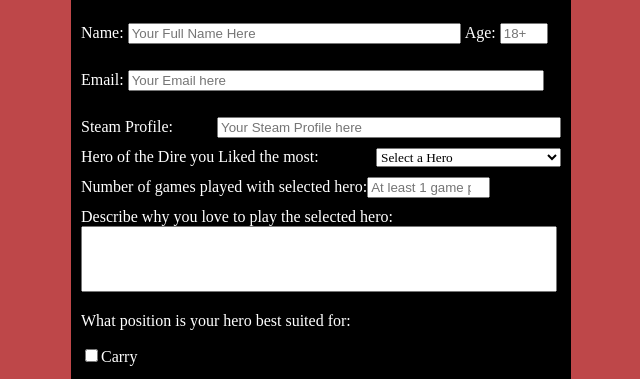
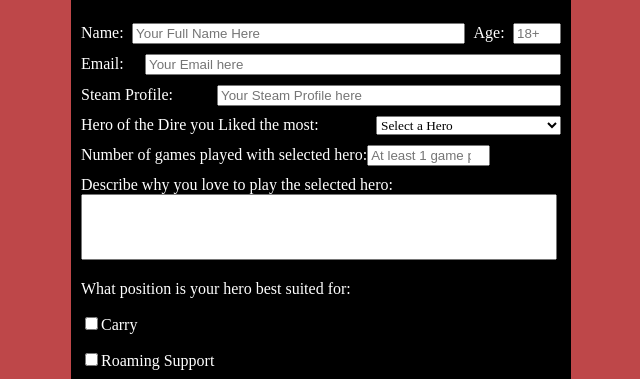
Before and after one commit to CaffeineIssues/responsive-survey-form, a plain HTML site: page index.html in a window 1280 px wide. Shown: the part 419-798 px from the top of the page, without its empty margins (319-959 px from the left). Drawn offline with Linux system fonts and the light colour scheme; a web font is replaced by a local one.

Commit message:
Update index.html

```diff
--- a/index.html
+++ b/index.html
@@ -19,12 +19,12 @@
                 <p id="description">2021 was an awesome year for Dota 2 and we would like to know which of The Dire heroes of the Dire you liked to play the most! Dont forget to fill in your steam profile to be elegible for a BIG reward.</p>
             </header>
             <form id="survey-form">
-                <p><label id="name-label" for="name">Name:</label>
+                <label id="name-label" for="name">Name:</label>
                 <input type="text" id="name" placeholder="Your Full Name Here" style="width: 325px;" required>
                 <label for="age">Age:</label>
-                <input type="number" id="age" placeholder="18+" style="width: 40px;" required></p>
-                <p><label id="email-label" for="email" >Email:</label>
-                <input type="email" id="email" placeholder="Your Email here" required></p>
+                <input type="number" id="age" placeholder="18+" style="width: 40px;" required>
+                <label id="email-label" for="email" >Email:</label>
+                <input type="email" id="email" placeholder="Your Email here" required>
                 <label for="steamprof" >Steam Profile:</label>
                 <input type="text" id="steamprof" placeholder="Your Steam Profile here" required>
                 <Label class="sing" for="dropdown">Hero of the Dire you Liked the most:</Label>
```
